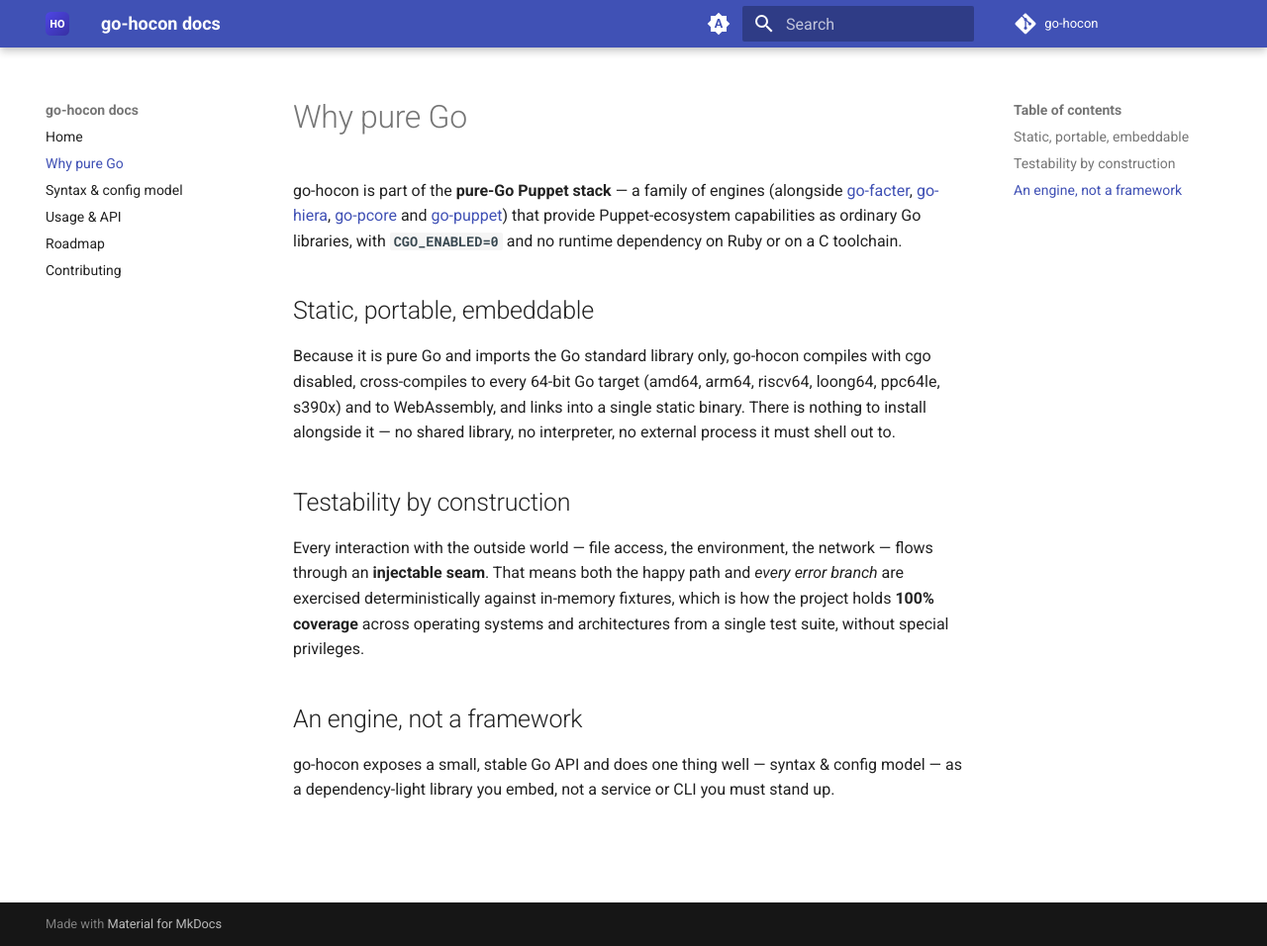
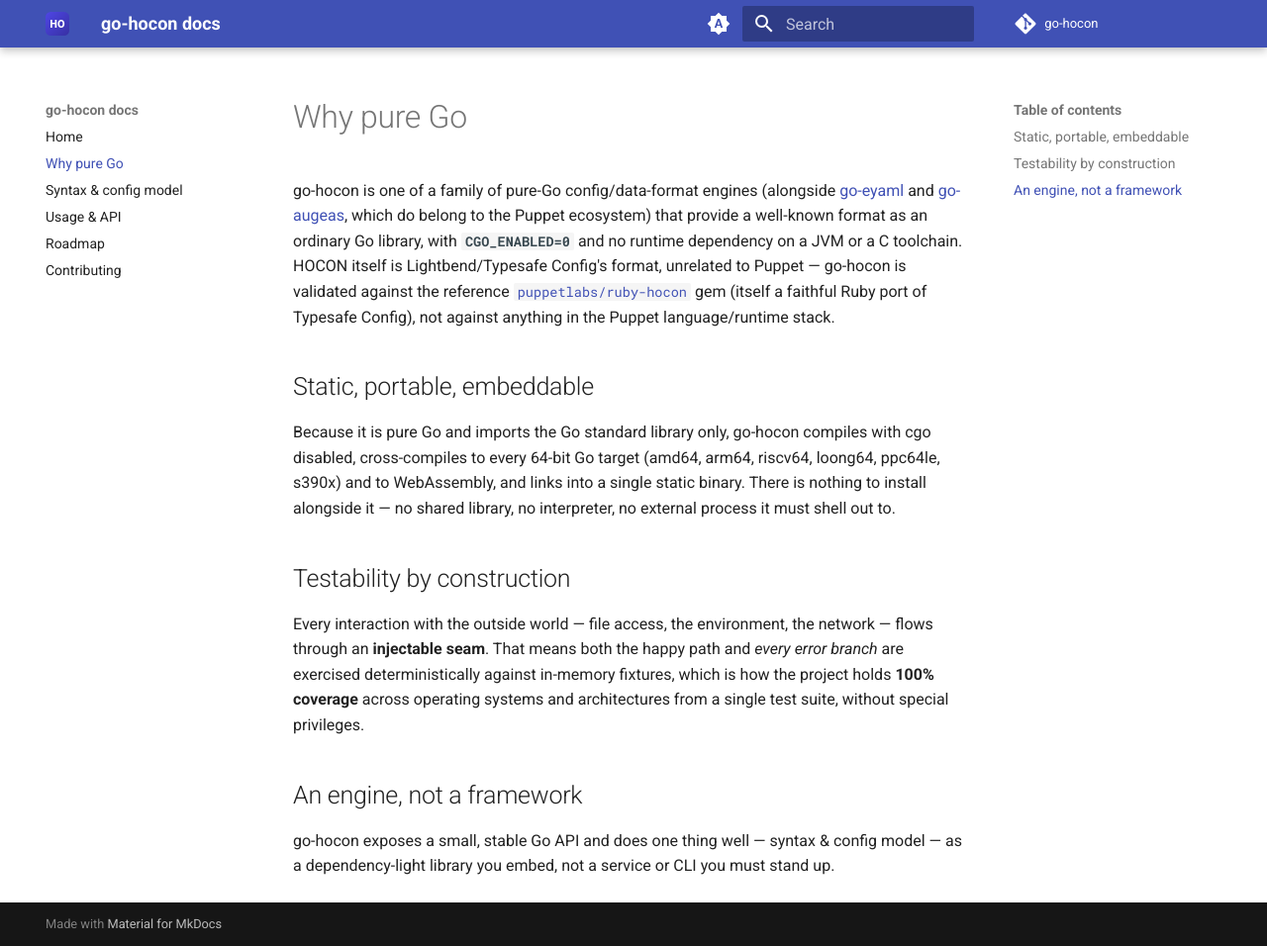
Before and after one commit to go-hocon/docs, an MkDocs documentation site: the page built from docs/why.md, in a window 1280 px wide and 956 px high. Shown: the whole window at 99% size. Built offline with MkDocs 1.6.1 and Material for MkDocs 9.7.7, drawn with Linux system fonts in a browser that asks for light colours; the version menu is left out.

Commit message:
docs: fix wrong GetBytes value + false Puppet-stack sibling claim (#1)
- api.md's GetBytes("app.max-size") example on "8MB" claimed 8388608
  (that's 8MiB); go-hocon implements the spec's SI-decimal "MB"
  (1000^2), which is 8000000 — verified by actually running the
  snippet against the real module (see hocon#2).
- why.md and index.md described go-hocon as part of "the pure-Go
  Puppet stack" alongside go-facter/go-hiera/go-pcore/go-puppet —
  boilerplate copied from the go-eyaml/go-augeas docs templates and
  never adapted. HOCON (Lightbend/Typesafe Config) has no relation to
  Puppet; go-hocon's actual reference is the puppetlabs/ruby-hocon
  gem (a Ruby port of Typesafe Config, coincidentally published under
  the Puppet Labs GitHub org, not a Puppet-ecosystem tool). Reworded
  to state that accurately and to reference the real sibling config
  parsers (go-eyaml, go-augeas) instead of the unrelated Puppet
  engines.

Verified: `pkgx mkdocs build --strict` succeeds with no warnings.

Co-authored-by: Claude Opus 4.8 <noreply@anthropic.com>

```diff
--- a/docs/why.md
+++ b/docs/why.md
@@ -1,11 +1,14 @@
 # Why pure Go
 
-go-hocon is part of the **pure-Go Puppet stack** — a family of engines
-(alongside [go-facter](https://github.com/go-facter),
-[go-hiera](https://github.com/go-hiera), [go-pcore](https://github.com/go-pcore)
-and [go-puppet](https://github.com/go-puppet)) that provide Puppet-ecosystem
-capabilities as ordinary Go libraries, with **`CGO_ENABLED=0`** and no runtime
-dependency on Ruby or on a C toolchain.
+go-hocon is one of a family of pure-Go config/data-format engines (alongside
+[go-eyaml](https://github.com/go-eyaml) and [go-augeas](https://github.com/go-augeas),
+which do belong to the Puppet ecosystem) that provide a well-known format as
+an ordinary Go library, with **`CGO_ENABLED=0`** and no runtime dependency on
+a JVM or a C toolchain. HOCON itself is Lightbend/Typesafe Config's format,
+unrelated to Puppet — go-hocon is validated against the reference
+[`puppetlabs/ruby-hocon`](https://github.com/puppetlabs/ruby-hocon) gem
+(itself a faithful Ruby port of Typesafe Config), not against anything in the
+Puppet language/runtime stack.
 
 ## Static, portable, embeddable
 
```
Also changed, not shown: docs/api.md (+1 -1 lines), docs/index.md (+1 -1 lines).
